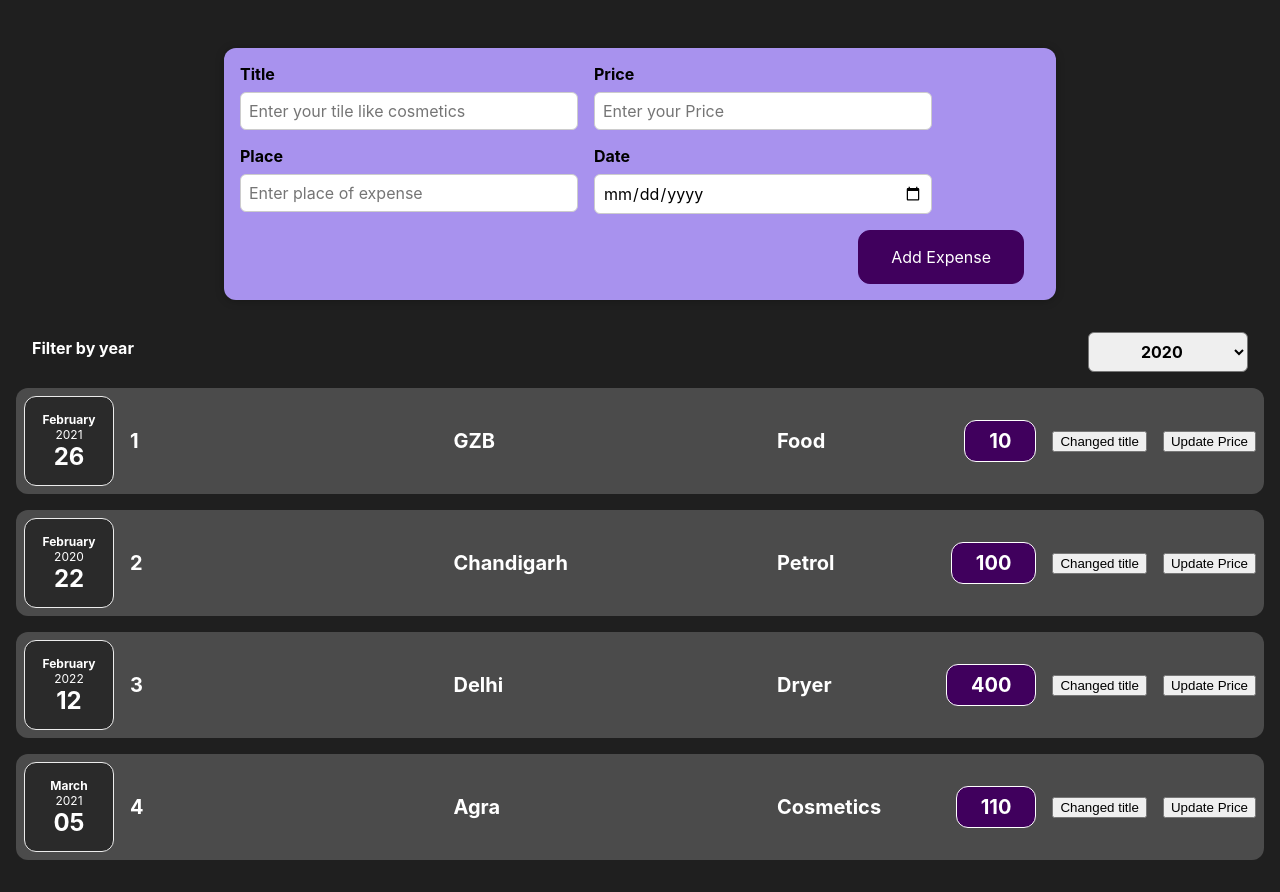
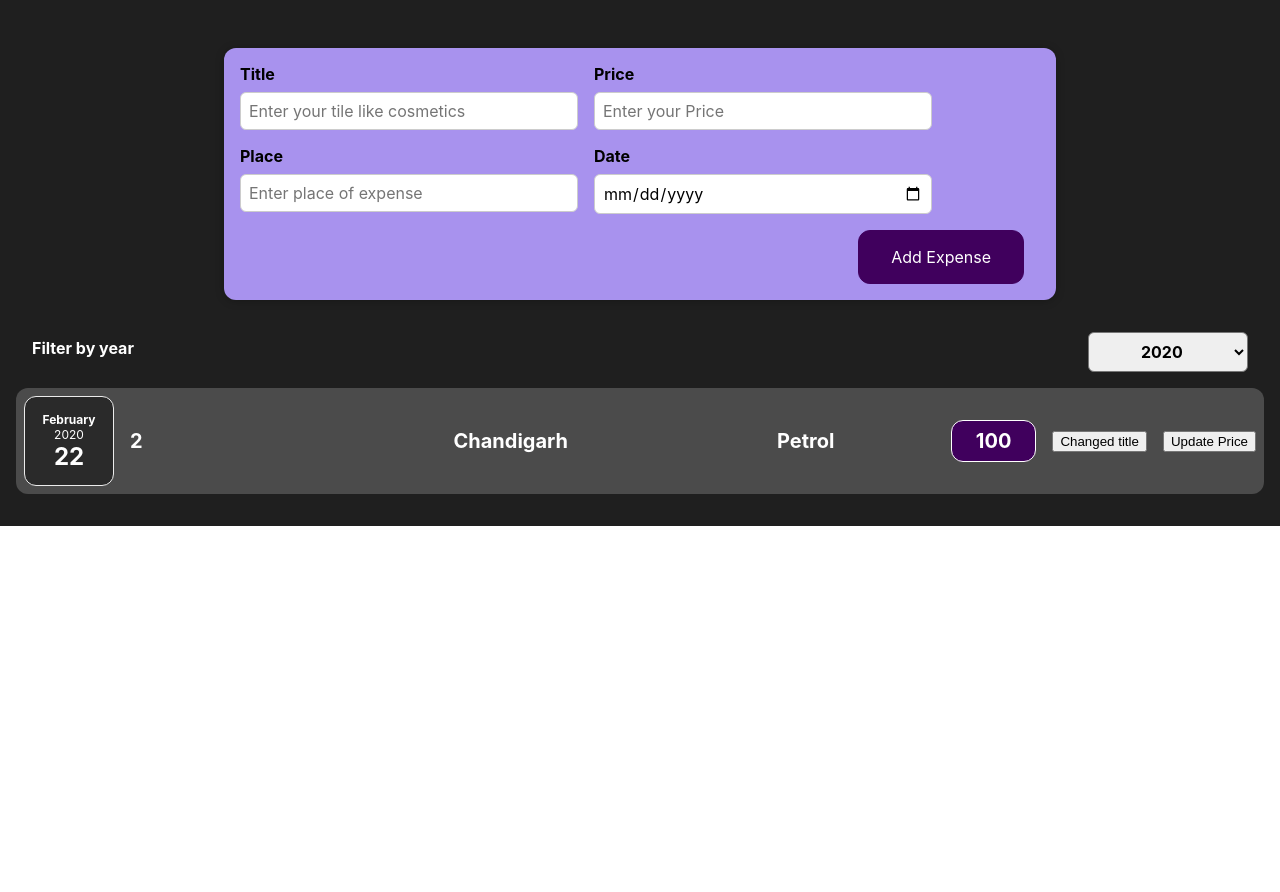
Before and after one commit to Shakyaalok/ReactjsBasic, a React (Create React App) app: page / in a window 1280 px wide. After the commit the page ends 800 px from the top, so only its background shows below. Built offline with nearby package versions, Linux system fonts and the light colour scheme.

Commit message:
fixing the filter expenses based on the year

```diff
--- a/src/App.jsx
+++ b/src/App.jsx
@@ -28,10 +28,15 @@ const App=()=> {
 
   // but there is one issue as of now when i clicked on mutliple time then the list is not updating why?
   const filterYearHandler = (selectedYear)=>{
-    const filterExpenses = expenses.filter((expense)=>expense.date.getFullYear()==selectedYear);
     setFilteredYear(selectedYear)
-    setExpenses(filterExpenses)
   }
+
+ // but now the problem is solved
+  const filterExpense = ()=>{
+      return expenses.filter((expense)=>expense.date.getFullYear()==filteredYear);
+  }
+
+
 
 
 
@@ -43,11 +48,13 @@ const App=()=> {
     <NewExpens onAddExpense = {AddExpenseHandler}/>
     <ExpensesFilter selected = {filteredYear } onChangeFilter={filterYearHandler}/>
     <Card >
-        {
-          expenses.map((item)=>{
-            return(<ExpenseItems key = {item.id} id={item.id} title={item.title} price={item.price} date={item.date} location={item.location} />)
-          })
-        }
+
+        {filterExpense().length==0?(<p> No Expense Found!</p>):(
+              filterExpense().map((item)=>{
+                return(<ExpenseItems key = {item.id} id={item.id} title={item.title} price={item.price} date={item.date} location={item.location} />)
+              })
+        )}
+
 
     </Card>
 
```
